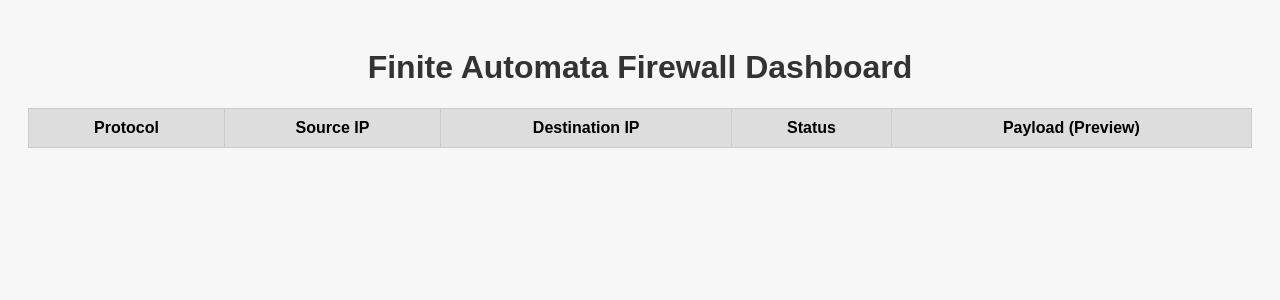
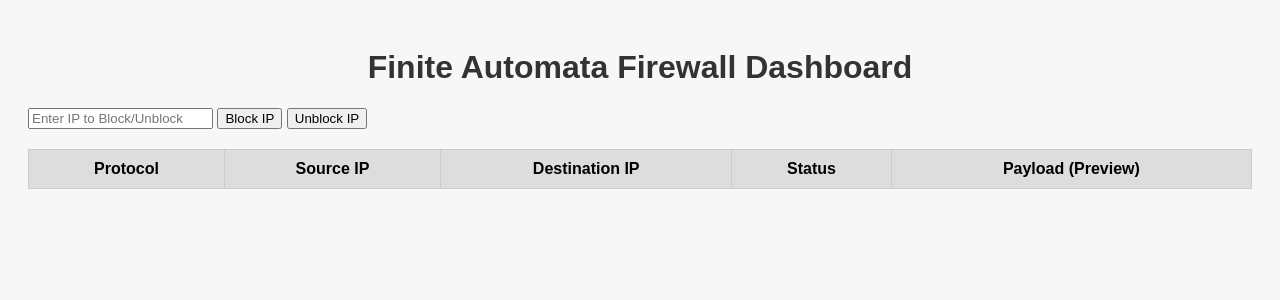
Before and after one commit to Sriram-Selvaperumal/FiniteAutomata-Firewall, a Flask app: page / in a window 1280 px wide. Shown: the top 300 px of the page. Run offline with Flask 3, Linux system fonts and the light colour scheme; lists and menus that the app fills with data are empty.

Commit message:
added div for block/unblock

```diff
--- a/templates/index.html
+++ b/templates/index.html
@@ -27,6 +27,32 @@
 </head>
 <body>
     <h1>Finite Automata Firewall Dashboard</h1>
+    <div>
+    <input type="text" id="ipInput" placeholder="Enter IP to Block/Unblock">
+    <button onclick="blockIP()">Block IP</button>
+    <button onclick="unblockIP()">Unblock IP</button>
+</div>
+
+<script>
+function blockIP() {
+    const ip = document.getElementById("ipInput").value;
+    fetch('/block_ip', {
+        method: 'POST',
+        headers: { 'Content-Type': 'application/json' },
+        body: JSON.stringify({ ip: ip })
+    }).then(response => response.json()).then(data => alert(data.message));
+}
+
+function unblockIP() {
+    const ip = document.getElementById("ipInput").value;
+    fetch('/unblock_ip', {
+        method: 'POST',
+        headers: { 'Content-Type': 'application/json' },
+        body: JSON.stringify({ ip: ip })
+    }).then(response => response.json()).then(data => alert(data.message));
+}
+</script>
+
     <table>
         <thead>
             <tr>
```
